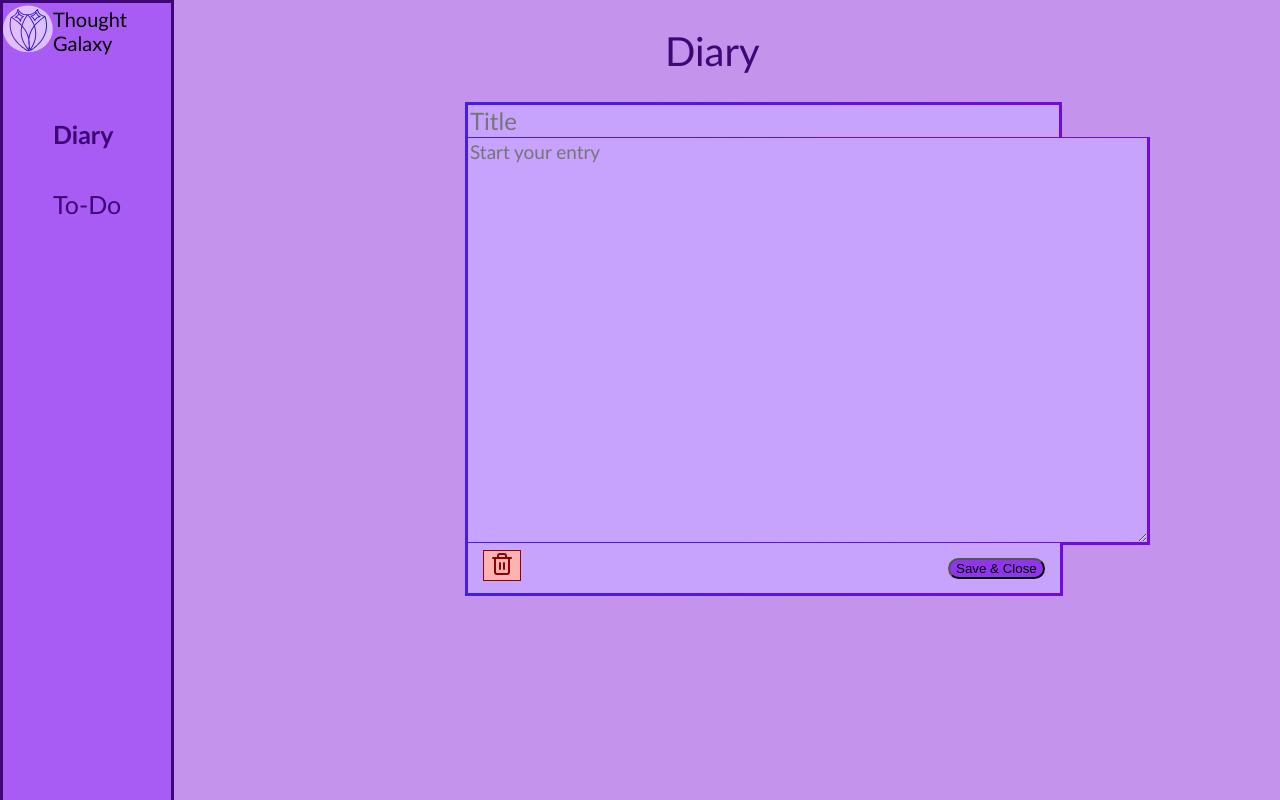
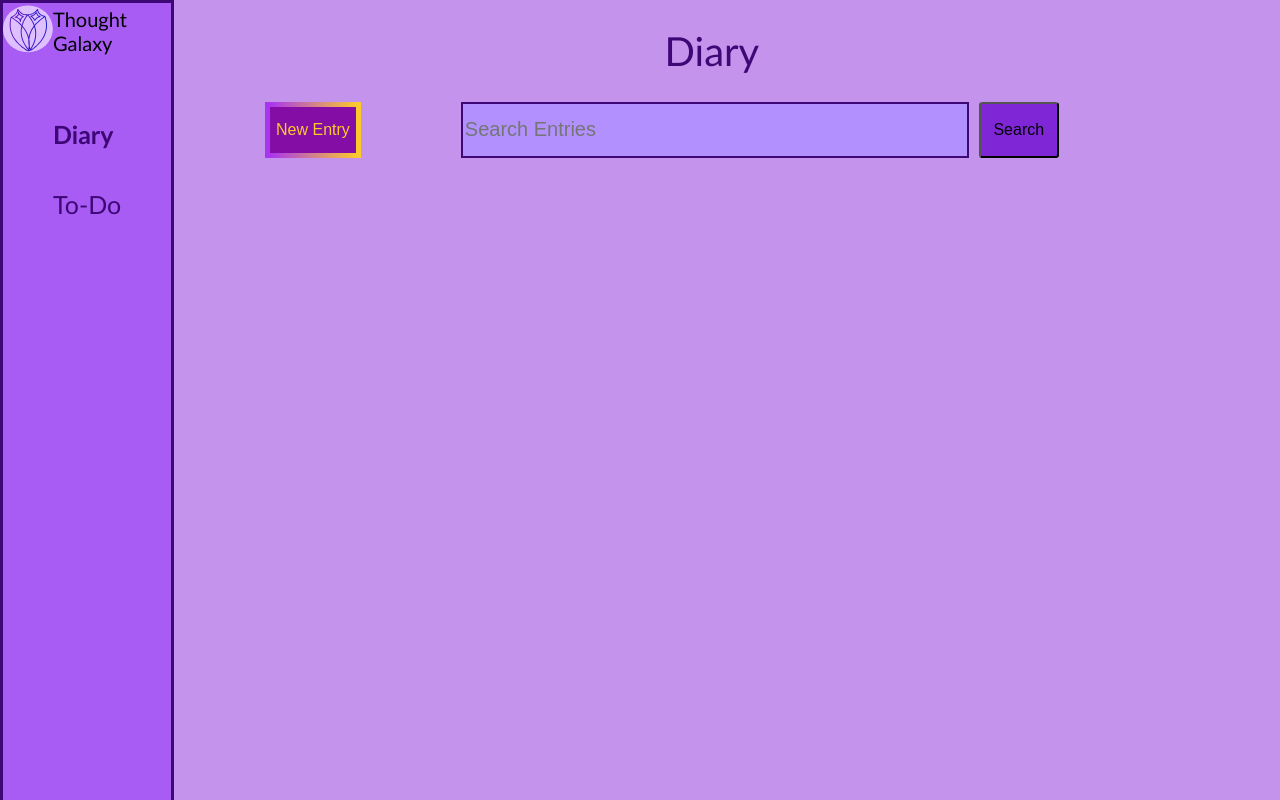
Before and after one commit to julia-duck/ThoughtGalaxy, a React (Vite) app in the folder thought-galaxy/: page /diary in a window 1280 px wide. Built offline with nearby package versions, Linux system fonts and the light colour scheme.

Commit message:
Started to add date to entries

```diff
--- a/thought-galaxy/src/Diary.css
+++ b/thought-galaxy/src/Diary.css
@@ -1,4 +1,4 @@
-.text-box, .title-box, .bottom-bar {
+.text-box, .title-box, .bottom-bar, .date {
     border-left: 3px solid transparent;
     border-right: 3px solid transparent;
     border-image: linear-gradient(to right, rgb(69, 28, 232), rgb(114, 10, 218)) 1;
@@ -15,7 +15,7 @@
 }
 .title-box {
     font-size: 24px;
-    min-width: 587.483px;
+    min-width: 490.483px;
     border-top: 3px solid transparent;
     border-bottom: 1px solid transparent;
     padding-bottom: 2.5px;
@@ -24,6 +24,10 @@
     display: flex;
     flex-direction: row;
     margin-left:300px;
+}
+.top-bar {
+    display: flex;
+    flex-direction: column;
 }
 .bottom-bar {
     border-bottom: 3px solid transparent;
--- a/thought-galaxy/src/Diary.tsx
+++ b/thought-galaxy/src/Diary.tsx
@@ -4,8 +4,16 @@ import {Trash2} from 'lucide-react';
 import './Diary.css';
 import './App.css';
 export default function Diary() {
-    const [entryOpen, setEntryOpen] = useState(true); /* eventually default false */
-    const [entriesArr, setEntries] = useState<DiaryEntry[]>([]); //eventually set to saved entries?
+    const [entryOpen, setEntryOpen] = useState(false); /* eventually default false */
+    /* testing purposes */
+    let testEntry: DiaryEntry = {
+        id: 1,
+        title: "Test Entry",
+        body: "I am a test entry",
+        date: "6/27/26",
+        arrIdx: 0
+    }
+    const [entriesArr, setEntries] = useState<DiaryEntry[]>([testEntry]); //eventually set to saved entries?
 
     const toggles: DiaryToggle = {
         setOpened(value) {
@@ -39,12 +47,12 @@ export interface DiaryEntry {
     date: string;
     arrIdx: number;
 }
-//has all props of DiaryEntry, with additional props
+//has all props of DiaryEntry, with additional props (properties)
 export interface DiaryProps extends DiaryEntry {
     entriesArr: DiaryEntry[];
 }
 
-function DiaryEntryExpanded({setOpened, id, title, body, date, arrIdx, entriesArr}: DiaryToggle & DiaryProps) {
+function DiaryEntryExpanded({setOpened, addEntry, id, title, body, date, arrIdx, entriesArr}: DiaryToggle & DiaryProps) {
     /* add editor useState here*/
 
     let hasPrev: boolean, hasNext: boolean, prevIdx: number, nextIdx: number;
@@ -65,12 +73,20 @@ function DiaryEntryExpanded({setOpened, id, title, body, date, arrIdx, entriesAr
         nextIdx = arrIdx + 1;
     }
 
+    //Function to add entry
+    let saveEntry = () => {
+        //need the useState that updates based on what user types
+        setOpened(false);
+    }
 
     return (
         <div>
             <h1 className="header-1">Diary</h1>
             <div className="entry-box">
-                <input className="title-box" placeholder="Title" value={title}/>
+                <div className="top-bar">
+                    <input className="title-box" placeholder="Title" value={title}/>
+                    <div className="date">{date}</div>
+                </div>
                 <textarea
                     className="text-box"
                     rows={27}
@@ -81,9 +97,11 @@ function DiaryEntryExpanded({setOpened, id, title, body, date, arrIdx, entriesAr
                 </textarea>
                 <div className="bottom-bar">
                     <button className="delete-note">
+                        {/*figure out how to delete from backend
+                        and if have to delete from arr too or arr re-fetch from backend*/}
                         <Trash2 className="trash-button"/>
                     </button>
-                    <button className="save-button" onClick={() => setOpened(false)}>Save & Close</button>
+                    <button className="save-button" onClick={saveEntry}>Save & Close</button>
                 </div>
             </div>
         </div>
```
